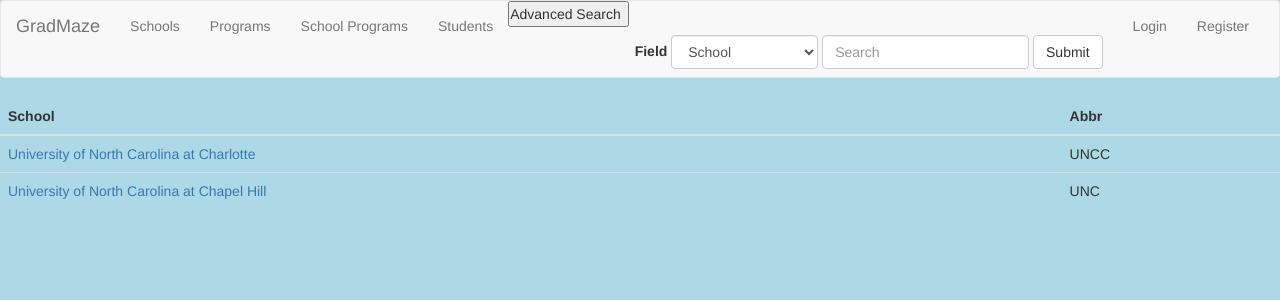
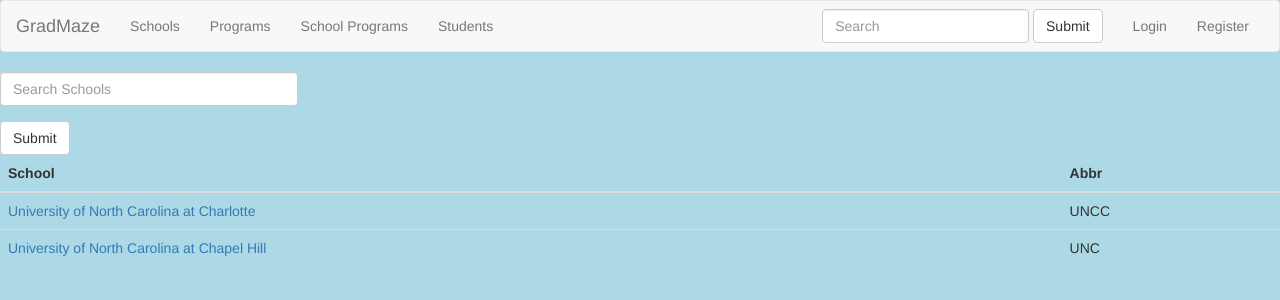
Before and after one commit to pawanaraballi/GradMaze, a Django app: page /GradMaze/schools/ in a window 1280 px wide. Shown: the top 300 px of the page. Run offline with Django 3.2, Linux system fonts and the light colour scheme; data comes from the database, SQL or seed files in the repository; both versions use the stored data as it was after the commit; some libraries are stand-ins or nearby versions.

Commit message:
Fixed Searched and Updated UI

```diff
--- a/main/views.py
+++ b/main/views.py
@@ -17,6 +17,9 @@ from django.views.decorators.csrf import csrf_exempt
 from .models import *
 
 from .forms import *
+
+
+from django.db.models import Q
 
 # Create your views here.
 
@@ -462,16 +465,13 @@ class SearchResultView(View):
         results = []
 
         if(request.POST.get('field') == 'School'):
-            from django.db.models import Q
             results = School.objects.filter(Q(name__icontains=request.POST.get('query_string'))|Q(abbr__icontains=request.POST.get('query_string')))
 
 
         if(request.POST.get('field') == 'Program'):
-            from django.db.models import Q
             results = Program.objects.filter(Q(name__icontains=request.POST.get('query_string'))|Q(level__icontains=request.POST.get('query_string')))
 
         if(request.POST.get('field') == 'School Program'):
-            from django.db.models import Q
             results = SchoolProgram.objects.filter(Q(school__name__icontains=request.POST.get('query_string'))|Q(school__abbr__icontains=request.POST.get('query_string'))|
                                                    Q(program__name__icontains=request.POST.get('query_string'))|Q(program__level__icontains=request.POST.get('query_string')))
 
@@ -504,20 +504,17 @@ class AdvancedSearchResultView(View):
 
     def post(self, request, *args, **kwargs):
 
-        school = []
-        program = []
-        from django.db.models import Q
-        # if(request.POST.get('query-advanced-search-school') != '' and request.POST.get('query-advanced-search-program') != ''):
-        #     school = School.objects.filter(Q(name__icontains=request.POST.get('query-advanced-search-school'))|Q(abbr__icontains=request.POST.get('query-advanced-search-school'))),
-        #     program = Program.objects.filter(Q(name__icontains=request.POST.get('query-advanced-search-program'))|Q(level__icontains=request.POST.get('query-advanced-search-program')))
-        if(request.POST.get('query-advanced-search-school') != ''):
-            school = School.objects.filter(Q(name__icontains=request.POST.get('query-advanced-search-school'))|Q(abbr__icontains=request.POST.get('query-advanced-search-school')))
-        if(request.POST.get('query-advanced-search-program') != ''):
-            program = Program.objects.filter(Q(name__icontains=request.POST.get('query-advanced-search-program'))|Q(level__icontains=request.POST.get('query-advanced-search-program')))
+        query_string = request.POST.get('query_string')
+
+        school_results = School.objects.filter(Q(name__icontains=query_string)|Q(abbr__icontains=query_string))
+        program_results = Program.objects.filter(Q(name__icontains=query_string)|Q(level__icontains=query_string))
+        school_program_results = SchoolProgram.objects.filter(Q(school__name__icontains=query_string)|Q(school__abbr__icontains=query_string)|
+                                                   Q(program__name__icontains=query_string)|Q(program__level__icontains=query_string))
 
 
-
-        params = {'school':school,
-                  'program':program}
+        params = {'schools':school_results,
+                  'programs':program_results,
+                  'school_programs':school_program_results,
+                  'query_string':query_string }
 
         return render(request, self.template_name,params )
--- a/templates/base.html
+++ b/templates/base.html
@@ -55,31 +55,15 @@ $(document).ready(function(){
                         <li><a href="{% url 'register' %}">Register</a></li>
                     {% endif %}
                 </ul>
-                <button class="nav navbar-nav navbar-left" id="divadvancedsearchbutton">Advanced Search</button>
 
-                <form class="navbar-form navbar-right" role="search" action="{%url 'search-results' %}" method="post">
+
+                <form class="navbar-form navbar-right" role="search" action="{%url 'advanced-search-results' %}" method="post">
                     <div class="form-group">
-                        <label>Field</label>
-                        <select class="form-control" id="search_field" aria-expanded="false" name="field">
-                            <option>School</option>
-                            <option>Program</option>
-                            <option>School Program</option>
-                        </select>
-
                         <input type="text" id="search_bar" class="form-control" placeholder="Search" name="query_string">
                     </div>
                     <button type="submit" class="btn btn-default">Submit</button>
                 </form>
-                    <form class="navbar-form" role="search" id="form-advanced-search" action="{%url 'advanced-search-results' %}" method="post">
-                        <div class="form-group">
-                            <label>Advanced Search</label><br>
-                            <label>School</label>
-                            <input type="text" id="school-advanced" class="form-control" placeholder="School" name="query-advanced-search-school">
-                            <label>Program</label>
-                            <input type="text" id="program-advanced" class="form-control" placeholder="Program" name="query-advanced-search-program">
-                        </div>
-                        <button type="submit" class="btn btn-default">Submit</button>
-                    </form>
+
 
             </div><!-- /.navbar-collapse -->
         </div><!-- /.container-fluid -->
--- a/templates/school_list.html
+++ b/templates/school_list.html
@@ -5,6 +5,22 @@
 {% endblock %}
 
 {% block content %}
+
+    <div class="row">
+        <div class="col-md-3">
+
+            <form  role="search" action="{%url 'search-results' %}" method="post">
+                <div class="form-group">
+                    <select class="form-control" id="search_field" aria-expanded="false" name="field" style="display:none">
+                        <option>School</option>
+                    </select>
+
+                    <input type="text" id="search_bar" class="form-control" placeholder="Search Schools" name="query_string">
+                </div>
+                <button type="submit" class="btn btn-default">Submit</button>
+            </form>
+        </div>
+    </div>
 
 
     <div class="table-responsive">
```
Also changed, not shown: templates/advanced_search_results.html (+45 -7 lines), templates/program_list.html (+16 -0 lines), templates/school_program_list.html (+16 -0 lines), db.sqlite3. Lines whose indentation alone changed are shown as unchanged.
